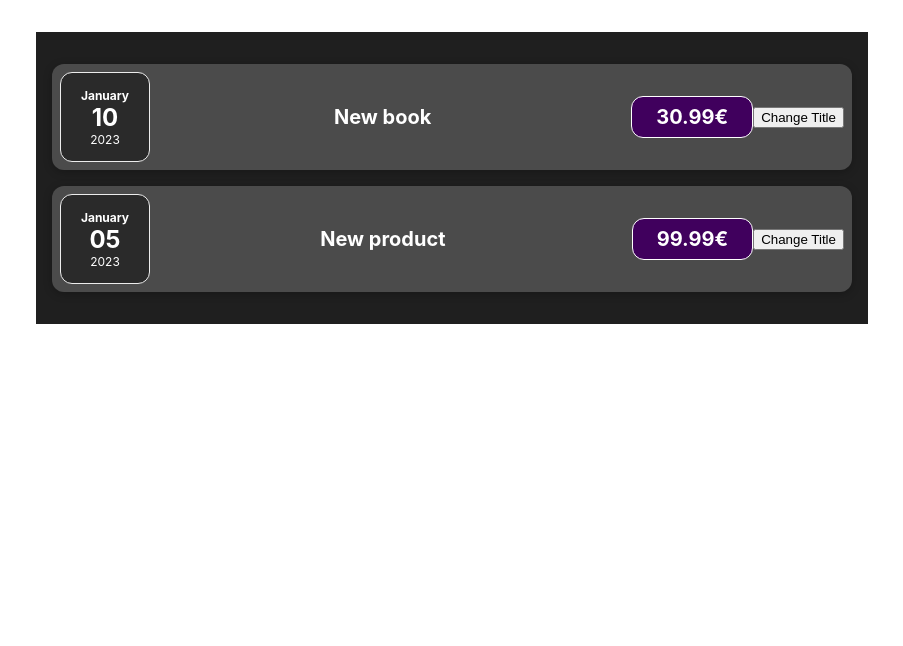
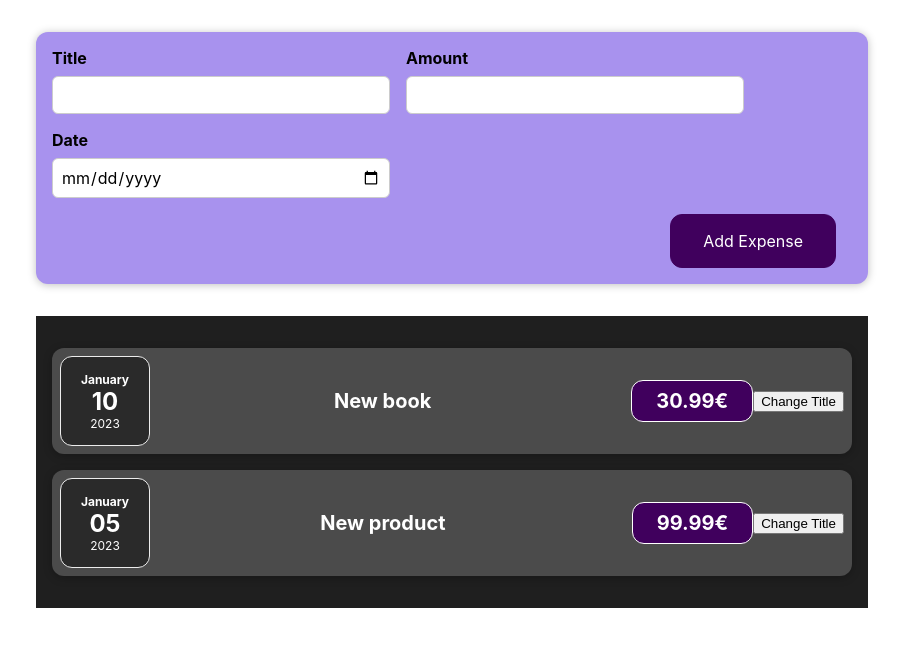
Before and after one commit to karinastei/expenses, a React (Create React App) app: page / in a window 1280 px wide. Shown: the top 646 px of the page, without its empty margins (188-1091 px from the left). Built offline with nearby package versions, Linux system fonts and the light colour scheme.

Commit message:
NewExpense vormi loomine

```diff
--- a/src/App.js
+++ b/src/App.js
@@ -1,22 +1,24 @@
 import './App.css';
 import Expenses from "./components/Expenses/Expenses";
+import NewExpense from "./components/Expenses/NexExpense";
 
 const App = () => {
     const expenses = [
         {
             date: new Date(2023, 0, 10),
-            title:'New book',
+            title: 'New book',
             price: 30.99
         },
         {
             date: new Date(2023, 0, 5),
-            title:'New product',
+            title: 'New product',
             price: 99.99
         }
     ]
 
     return (
         <div className="App">
+            <NewExpense></NewExpense>
             <Expenses expenses={expenses}></Expenses>
         </div>
     );
--- /dev/null
+++ b/src/components/Expenses/ExpenseForm.css
@@ -0,0 +1,26 @@
+.new-expense__controls {
+    display: flex;
+    flex-wrap: wrap;
+    gap: 1rem;
+    margin-bottom: 1rem;
+    text-align: left;
+}
+
+.new-expense__control label {
+    font-weight: bold;
+    margin-bottom: 0.5rem;
+    display: block;
+}
+
+.new-expense__control input {
+    font: inherit;
+    padding: 0.5rem;
+    border-radius: 6px;
+    border: 1px solid #ccc;
+    width: 20rem;
+    max-width: 100%;
+}
+
+.new-expense__actions {
+    text-align: right;
+}
--- /dev/null
+++ b/src/components/Expenses/ExpenseForm.js
@@ -0,0 +1,28 @@
+import React from 'react';
+import "./ExpenseForm.css"
+
+const ExpenseForm = (props) => {
+    return (
+        <form>
+            <div className="new-expense__controls">
+                <div className="new-expense__control">
+                    <label>Title</label>
+                    <input type="text"/>
+                </div>
+                <div className="new-expense__control">
+                    <label>Amount</label>
+                    <input type="number" min="0.01" step="0.01"/>
+                </div>
+                <div className="new-expense__control">
+                    <label>Date</label>
+                    <input type="date" min="2023-01-18" max="2025-12-31"/>
+                </div>
+            </div>
+            <div className="new-expense__actions">
+                <button type="submit">Add Expense</button>
+            </div>
+        </form>
+    )
+}
+
+export default ExpenseForm
--- a/src/components/Expenses/ExpenseItem.js
+++ b/src/components/Expenses/ExpenseItem.js
@@ -1,7 +1,7 @@
 import './ExpenseItem.css'
 import ExpenseDate from "./ExpenseDate";
 import ExpenseItemContainer from "../UserInterface/ExpenseItemContainer";
-import React, { useState } from 'react';
+import React, {useState} from 'react';
 
 const ExpenseItem = (props) => {
     const [title, setTitle] = useState(props.expenseData.title)
--- a/src/components/Expenses/Expenses.js
+++ b/src/components/Expenses/Expenses.js
@@ -2,8 +2,8 @@
 import ExpenseItem from "./ExpenseItem";
 import ExpenseItemContainer from "../UserInterface/ExpenseItemContainer";
 
-function Expenses(props){
-    return(
+function Expenses(props) {
+    return (
         <ExpenseItemContainer className="expenses">
             <ExpenseItem expenseData={props.expenses[0]}></ExpenseItem>
             <ExpenseItem expenseData={props.expenses[1]}></ExpenseItem>
--- /dev/null
+++ b/src/components/Expenses/NewExpense.css
@@ -0,0 +1,38 @@
+.new-expense {
+    background-color: #a892ee;
+    padding: 1rem;
+    margin: 2rem auto;
+    width: 50rem;
+    max-width: 95%;
+    border-radius: 12px;
+    text-align: center;
+    box-shadow: 0 1px 8px rgba(0, 0, 0, 0.25);
+}
+
+.new-expense button {
+    font: inherit;
+    cursor: pointer;
+    padding: 1rem 2rem;
+    border: 1px solid #40005d;
+    background-color: #40005d;
+    color: white;
+    border-radius: 12px;
+    margin-right: 1rem;
+}
+
+.new-expense button:hover,
+.new-expense button:active {
+    background-color: #510674;
+    border-color: #510674;
+}
+
+.new-expense button.alternative {
+    color: #220131;
+    border-color: transparent;
+    background-color: transparent;
+}
+
+.new-expense button.alternative:hover,
+.new-expense button.alternative:active {
+    background-color: #ddb3f8;
+}
--- /dev/null
+++ b/src/components/Expenses/NexExpense.js
@@ -0,0 +1,14 @@
+import React from 'react';
+import "./NewExpense.css"
+
+import ExpenseForm from "./ExpenseForm";
+
+const NewExpense = () => {
+    return (
+        <div className="new-expense">
+            <ExpenseForm></ExpenseForm>
+        </div>
+    )
+}
+
+export default NewExpense
--- a/src/components/UserInterface/ExpenseItemContainer.js
+++ b/src/components/UserInterface/ExpenseItemContainer.js
@@ -1,8 +1,8 @@
 import './ExpenseItemContainer.css'
 
-function ExpenseItemContainer(props){
+function ExpenseItemContainer(props) {
     const classes = 'ExpenseItemContainer ' + props.className
-    return(
+    return (
         <div className={classes}>{props.children}</div>
     )
 }
--- a/src/index.js
+++ b/src/index.js
@@ -7,7 +7,7 @@
 const root = ReactDOM.createRoot(document.getElementById('root'));
 root.render(
     <React.StrictMode>
-        <App />
+        <App/>
     </React.StrictMode>
 );
 
--- a/src/reportWebVitals.js
+++ b/src/reportWebVitals.js
@@ -1,6 +1,6 @@
 const reportWebVitals = onPerfEntry => {
     if (onPerfEntry && onPerfEntry instanceof Function) {
-    import('web-vitals').then(({ getCLS, getFID, getFCP, getLCP, getTTFB }) => {
+        import('web-vitals').then(({getCLS, getFID, getFCP, getLCP, getTTFB}) => {
             getCLS(onPerfEntry);
             getFID(onPerfEntry);
             getFCP(onPerfEntry);
```
Also changed, not shown: src/components/Expenses/ExpenseItem.css (line endings or trailing spaces), src/index.css (indentation only). Lines whose indentation alone changed are shown as unchanged.
